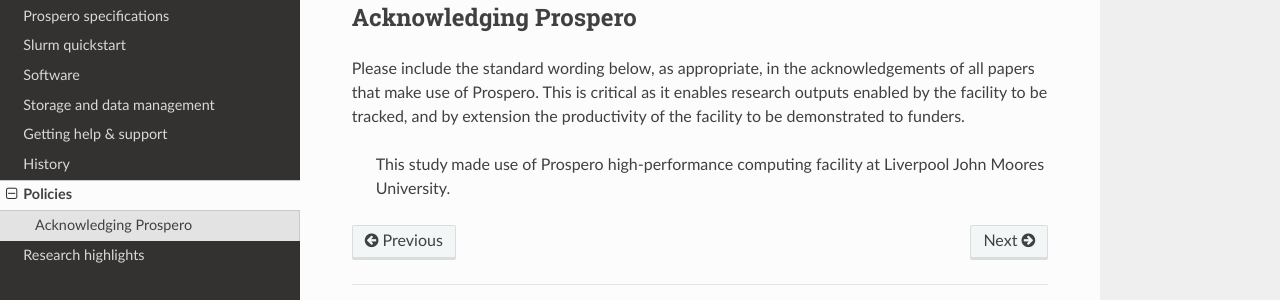
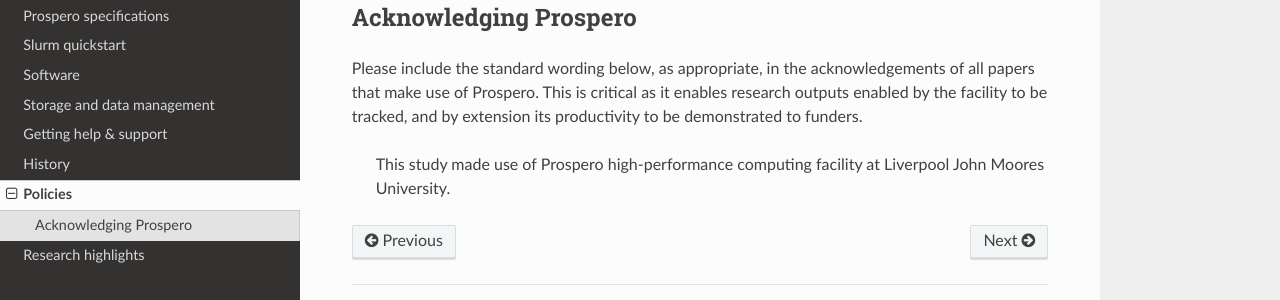
Before and after one commit to astrcrai/prospero-docs, a Sphinx documentation site: the page built from docs/source/policies.rst, in a window 1280 px wide. Shown: the part 159-459 px from the top of the page. Built offline with Sphinx 7.4.7 and the Read the Docs theme 2.0.0, drawn with Linux system fonts in a browser that asks for light colours; pages that are not in the unit, such as notebooks, are missing from menus.

Commit message:
Update policies.rst

```diff
--- a/docs/source/policies.rst
+++ b/docs/source/policies.rst
@@ -7,6 +7,6 @@
 Acknowledging Prospero
 ------------
 
-Please include the standard wording below, as appropriate, in the acknowledgements of all papers that make use of Prospero. This is critical as it enables research outputs enabled by the facility to be tracked, and by extension the productivity of the facility to be demonstrated to funders.
+Please include the standard wording below, as appropriate, in the acknowledgements of all papers that make use of Prospero. This is critical as it enables research outputs enabled by the facility to be tracked, and by extension its productivity to be demonstrated to funders.
 
   This study made use of Prospero high-performance computing facility at Liverpool John Moores University.
```
